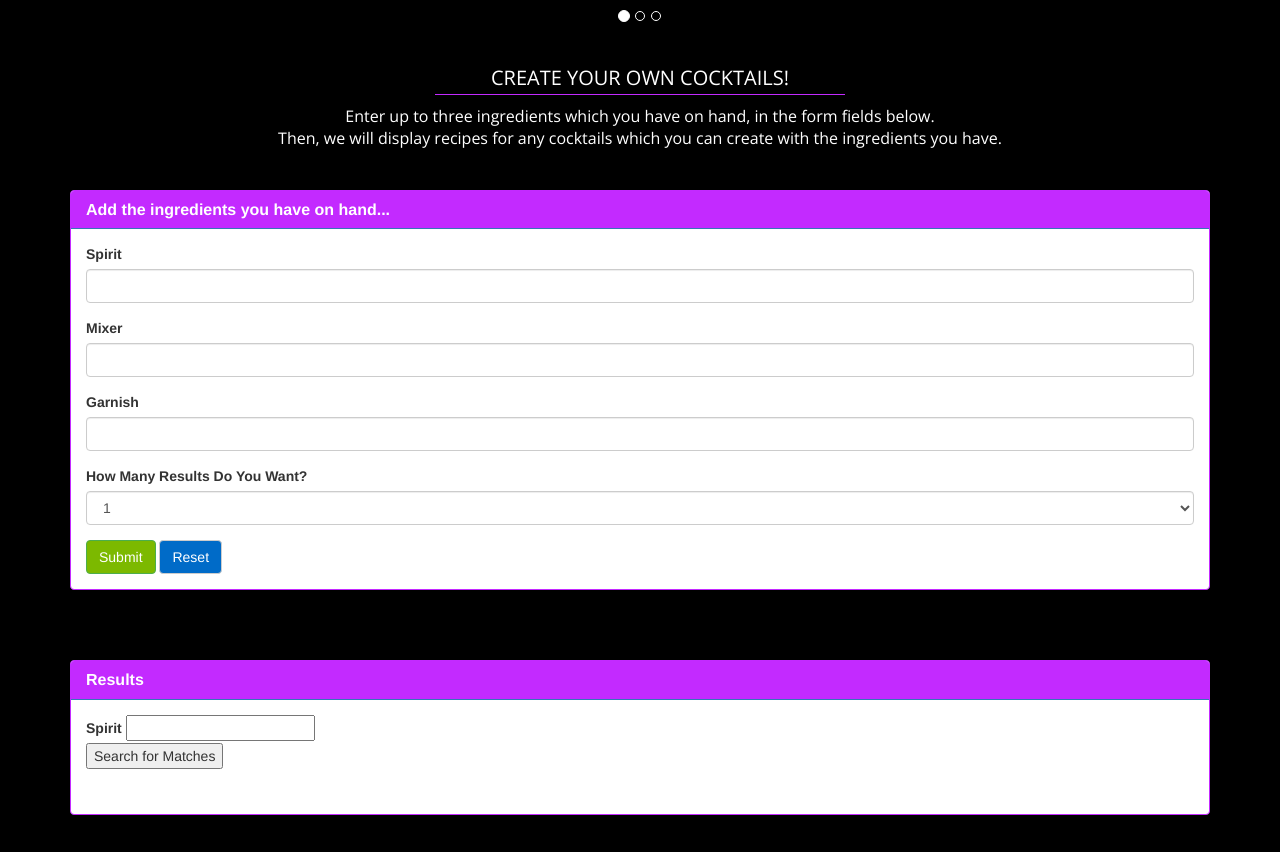
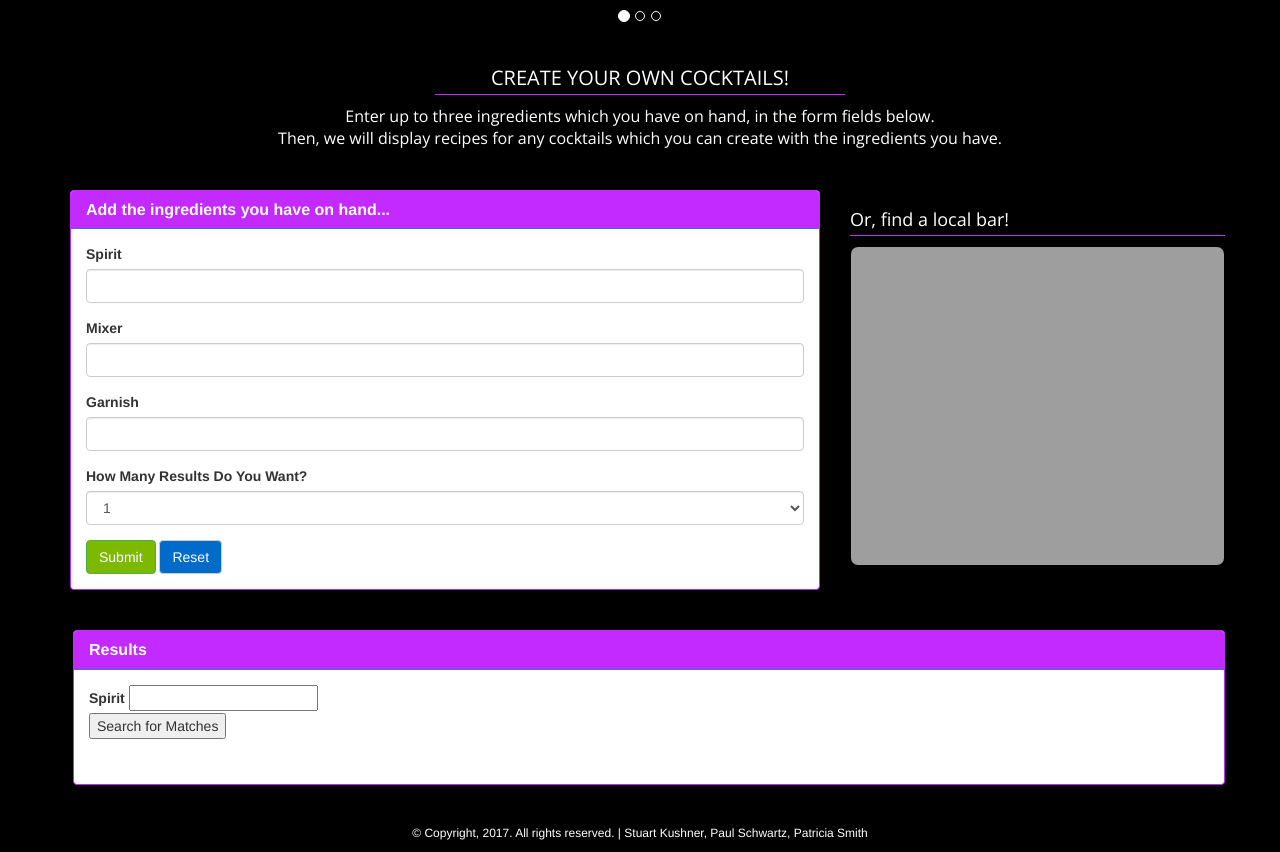
Before and after one commit to StuKushner/Buzzy, a PHP site: page / in a window 1280 px wide. Shown: the part 586-1438 px from the top of the page. Before the commit the page ends 1401 px from the top, so only its background shows below. Run offline with PHP 8.4, Linux system fonts and the light colour scheme; some libraries are stand-ins or nearby versions.

Commit message:
pulling Stuart's changes

```diff
--- a/assets/app.js
+++ b/assets/app.js
@@ -50,7 +50,7 @@ function runQuery(numRecipes, queryURL1) {
 					drinkNumber + "<span><strong> " +
 					response.drinks[i].strDrink + "</strong></h3>"
 				);
-				console.log(response.drink[i].strDrink);
+				console.log(response.drinks[i].strDrink);
 			}
 
 			$("#recipe-well-" + drinkNumber)
@@ -137,7 +137,7 @@ function runQuery(numRecipes, queryURL1) {
 	});
 }
 
-$("#add-submit-button").click(function(event) {
+$("#add-submit-btn").click(function(event) {
 	event.preventDefault();
 	recipeCounter = 0;
 	$("#well-section").empty();
--- a/assets/style.css
+++ b/assets/style.css
@@ -1,7 +1,15 @@
 body{
 	background-image: url("images/background.png");
 }
-
+.footer {
+	width:100%
+	height:60px;
+	position:absolute;
+	text-align: center;
+	color:#ffffff;
+	margin-top:20px;
+	font-size:12px;
+}
 .shrink {
     width: 200px;
     height: 200px;
@@ -18,6 +26,20 @@ h1 {
 	width:410px;
 	padding-bottom:5px;
 	text-transform: uppercase;
+	text-align: center;
+
+}
+h2 {
+	color:#fff;
+	font-family: 'Open Sans', sans-serif;
+	font-size:18px;
+	/*color:#ff69b4;*/
+	color:#ffffff;
+	font-weight:400;
+	border-bottom:solid thin #c32aff;
+	width:375px;
+	padding-bottom:5px;
+
 	text-align:center;
 }
 .jumbotron {
--- a/googleMaps.html
+++ b/googleMaps.html
@@ -1,6 +1,7 @@
 <!DOCTYPE html>
 <html>
   <head>
+    <!--API key: AIzaSyBBOzcNwtCpBnlDAp97CuCED7mKBNBJT0A-->
     <!-- This stylesheet contains specific styles for displaying the map
          on this page. Replace it with your own styles as described in the
          documentation:
--- a/index.html
+++ b/index.html
@@ -10,10 +10,13 @@
     <link type='text/css' href='css/basic.css' rel='stylesheet' media='screen' />
 
     <!-- jQuery -->
-    <script src="http://code.jquery.com/jquery-1.9.1.js"></script>
+    <script src="https://cdnjs.cloudflare.com/ajax/libs/jquery/3.2.1/jquery.min.js"></script>
+<script src="http://code.jquery.com/jquery-1.9.1.js"></script>
 
     <!--Parsley.js -->
     <script src="parsley.min.js"></script>
+
+
 
     <!-- Bootstrap -->
     <link rel="stylesheet" href="https://maxcdn.bootstrapcdn.com/bootstrap/3.3.7/css/bootstrap.min.css">
@@ -31,8 +34,19 @@
     <!-- BuzzyAPI.js -->
     <script src="assets/BuzzyAPI.js"></script>
 
-
-
+<style>
+      /* Always set the map height explicitly to define the size of the div
+       * element that contains the map. */
+      #map {
+        height: 100%;
+      }
+      /* Optional: Makes the sample page fill the window. */
+      html, body {
+        height: 100%;
+        margin: 0;
+        padding: 0;
+      }
+    </style>
   </head>
 
   <body>
@@ -40,10 +54,10 @@
     <!-- Buzzy -->
     <div class="container">
       <div id="basic-modal">
-     <button name="basic" type="submit" class="btn btn-default basic" id="add-reset-btn" style="background-color:#006bc8;color:#ffffff;float:right;margin-top:20px;">Signup</button>
+     <button name="basic" type="submit" class="btn btn-default basic" id="add-signup-btn" style="background-color:#006bc8;color:#ffffff;float:right;margin-top:20px;">Signup</button>
 </div>
 <div id="basic1-modal">
-     <button name="basic1" type="submit" class="btn btn-success basic1" id="add-submit-btn" style="margin-top:20px;background-color:#7CB900;float:right;margin-right:20px;">Login</button>
+     <button name="basic1" type="submit" class="btn btn-success basic1" id="add-login-btn" style="margin-top:20px;background-color:#7CB900;float:right;margin-right:20px;">Login</button>
 </div>
 <img src="assets/images/logo.png" width="156px" height="156px">
    <div id="myCarousel" class="carousel slide" data-ride="carousel">
@@ -84,12 +98,13 @@
 </div>
 
 
-      <div class="row" style="margin-top: 50px;">
+      <div class="row" style="margin-top:50px;">
+ <div class="col-sm-12" align="center"><h1>Create your own cocktails!</h1>
+          <p class="lead">Enter up to three ingredients which you have on hand, in the form fields below.<br/>Then, we will display recipes for any cocktails which you can create with the ingredients you have.</p>
+        </div>
+        <div class="col-sm-8">
 
-        <div class="col-lg-12" align="center">
 
-          <h1>Create your own cocktails!</h1>
-          <p class="lead">Enter up to three ingredients which you have on hand, in the form fields below.<br/>Then, we will display recipes for any cocktails which you can create with the ingredients you have.</p>
 
           <!-- Add Ingredients  -->
           <div class="panel panel-primary" align="left">
@@ -135,10 +150,18 @@
 
         </div>
 
-      </div>
+<div class="col-sm-4">
+<h2 style="text-align:left;">Or, find a local bar!</h2>
+<div>
+<!--<iframe src="https://snazzymaps.com/embed/34525" width="100%" height="320px" style="border:none;"></iframe>-->
 
-      <div class="row" style="margin-top: 50px;">
-        <div class="col-lg-12" align="center">
+<iframe src="map.html" style="height:320px;width:375px;border:solid thin #000000;border-radius:8px;"></iframe>
+  </div>
+
+</div>
+
+      <div class="row" style="margin-left:3px;">
+        <div class="col-lg-12" align="center" style="margin-top:20px;">
           <div class="panel panel-primary" align="left">
             <div class="panel-heading">
               <h3 class="panel-title"><strong>Results</strong></h3>
@@ -160,7 +183,9 @@
         </div>
       </div>
 
+
     </div>
+
     <div id="basic1-modal-content">
       <div class="bs-callout bs-callout-warning hidden">
   <h4>Oh snap!</h4>
@@ -171,37 +196,19 @@
   <h4>Yay!</h4>
   <p>Everything seems to be ok :)</p>
 </div>
-<h2>Login</h2>
+<h3>Login</h3>
 <p>You must be over 21 to continue!</p>
 <form id="demo-form" data-parsley-validate="">
   <label for="Username">Username * :</label>
   <input type="text" class="form-control" name="Username" required="" id="Username">
 <br/>
-
-
-
   <label for="email">Email * :</label>
   <input type="email" class="form-control" name="email" data-parsley-trigger="change" required="">
-
 <br/>
 
   <input type="submit" class="btn btn-default" value="Submit" id="add-user-pass-button">
 
-
 </form>
-
-<script type="text/javascript">
-$(function () {
-  $('#demo-form').parsley().on('field:validated', function() {
-    var ok = $('.parsley-error').length === 0;
-    $('.bs-callout-info').toggleClass('hidden', !ok);
-    $('.bs-callout-warning').toggleClass('hidden', ok);
-  })
-  .on('form:submit', function() {
-    return false; // Don't submit form for this demo
-  });
-});
-</script>
 
 
 
@@ -217,7 +224,7 @@ $(function () {
   <h4>Yay!</h4>
   <p>Everything seems to be ok :)</p>
 </div>
-<h2>Sign Up</h2>
+<h3>Sign Up</h3>
 <form id="demo-form" data-parsley-validate="">
   <label for="fullname">Full Name * :</label>
   <input type="text" class="form-control" name="fullname" required="" id="fullname">
@@ -231,14 +238,14 @@ $(function () {
 
   <input type="text" class="form-control" name="birthday" data-parsley-trigger="change" required="" id="birthday">
 
-
-
   <br/>
   <input type="submit" class="btn btn-default" value="Submit" id="add-new-user-btn">
 
 
 </form>
+    </div>
 
+    <!-- Script -->
 <script type="text/javascript">
 $(function () {
   $('#demo-form').parsley().on('field:validated', function() {
@@ -252,14 +259,13 @@ $(function () {
 });
 </script>
 
-    </div>
-
-    <!-- Script -->
 <script src="assets/app.js"></script>
 <!-- Load jQuery, SimpleModal and Basic JS files -->
 <script type='text/javascript' src='js/jquery.simplemodal.js'></script>
 <script type='text/javascript' src='js/basic.js'></script>
 <!-- Link to the documentation for this modal: http://www.ericmmartin.com/projects/simplemodal/  -->
+
+<footer class="footer"><div class="container"><p>&copy; Copyright, 2017. All rights reserved. | Stuart Kushner, Paul Schwartz, Patricia Smith</p></div></footer>
   </body>
 
 </html>
--- /dev/null
+++ b/map.html
@@ -0,0 +1,36 @@
+<!DOCTYPE html>
+<html>
+  <head>
+    <title>Cleveland Map</title>
+    <meta name="viewport" content="initial-scale=1.0">
+    <meta charset="utf-8">
+    <style>
+      /* Always set the map height explicitly to define the size of the div
+       * element that contains the map. */
+      #map {
+        height: 100%;
+      }
+      /* Optional: Makes the sample page fill the window. */
+      html, body {
+        height: 100%;
+        margin: 0;
+        padding: 0;
+      }
+    </style>
+  </head>
+  <body>
+    <div id="map"></div>
+    <script>
+      var map;
+      function initMap() {
+        map = new google.maps.Map(document.getElementById('map'), {
+          center: {lat: 41.478138, lng:-81.679486},
+          zoom: 12
+        });
+      }
+    </script>
+    <script src="https://maps.googleapis.com/maps/api/js?key=AIzaSyBgox6lIa6sTUv1cCdAcUuWLANstMEJV5E&callback=initMap"
+    async defer></script>
+    <script type="text/javascript"></script>
+  </body>
+</html>
```
Also changed, not shown: js/googlemaps.js (added, +12 -0 lines).
